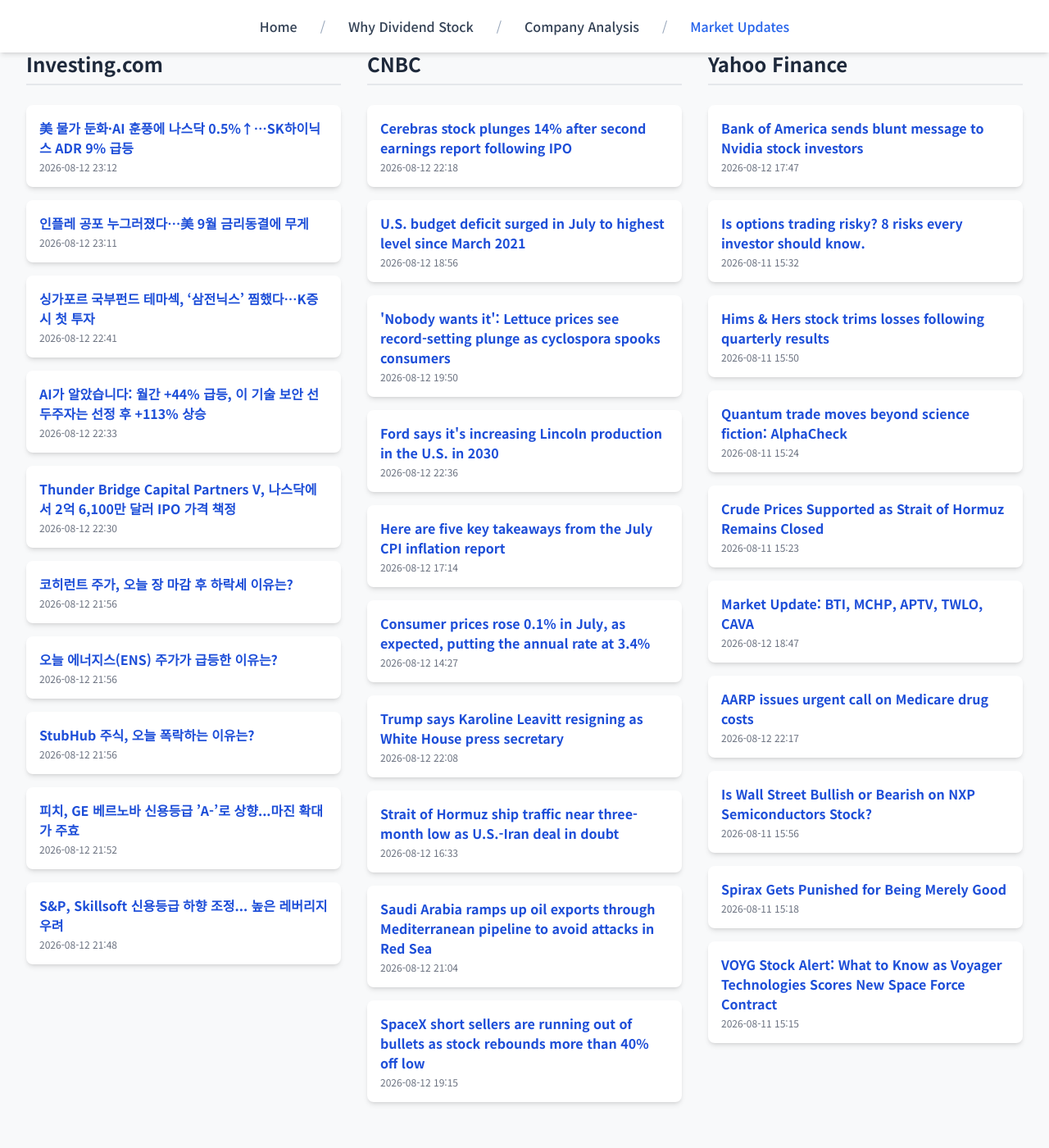
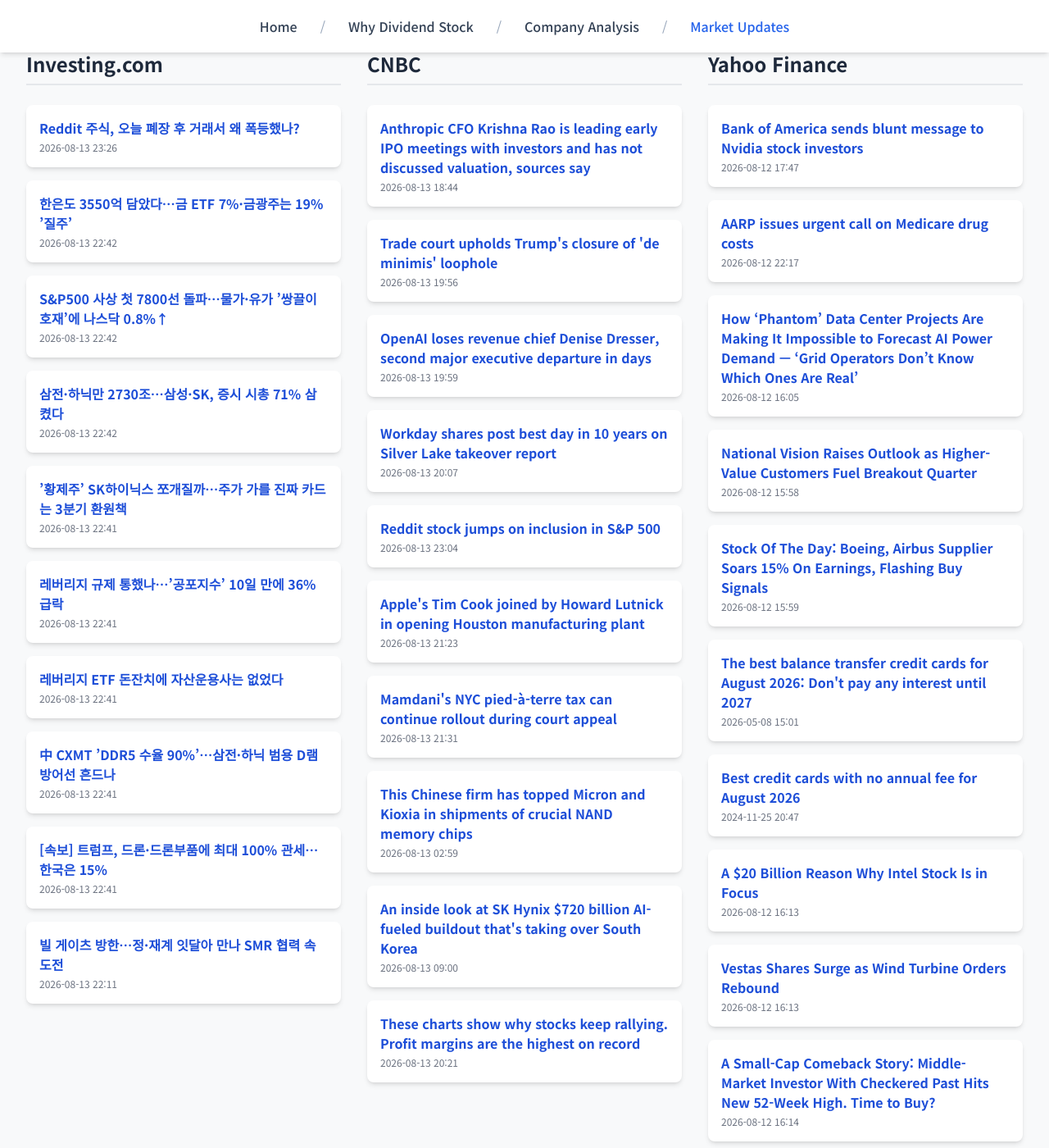
Before and after one commit to Kay-Hwang/my-company-analysis, a Jekyll site: the page built from market-updates.html, in a window 1280 px wide and 1400 px high, scrolled down 214 px. Shown: the whole window at 82% size. Built offline with Jekyll 4.4.1, drawn with Linux system fonts in a browser that asks for light colours; nearby versions of some CDN libraries; a script that is not in the unit is left out; before the commit the page ends 1590 px from its top, so only the background shows below that.

Commit message:
Update daily data

```diff
--- a/_data/latest_data.json
+++ b/_data/latest_data.json
@@ -1,128 +1,128 @@
 {
-  "lastUpdated": "2026년 08월 13일 08:38 KST",
+  "lastUpdated": "2026년 08월 14일 08:38 KST",
   "news": {
     "investing": [
       {
-        "title": "﻿美 물가 둔화·AI 훈풍에 나스닥 0.5%↑…SK하이닉스 ADR 9% 급등",
-        "link": "https://kr.investing.com/news/stock-market-news/article-2059461",
-        "pubDate": "2026-08-12 23:12:09",
-        "summary": "﻿美 물가 둔화·AI 훈풍에 나스닥 0.5%↑…SK하이닉스 ADR 9% 급등"
+        "title": "Reddit 주식, 오늘 폐장 후 거래서 왜 폭등했나?",
+        "link": "https://kr.investing.com/news/stock-market-news/article-93CH-2061749",
+        "pubDate": "2026-08-13 23:26:29",
+        "summary": "Reddit 주식, 오늘 폐장 후 거래서 왜 폭등했나?"
       },
       {
-        "title": "인플레 공포 누그러졌다…美 9월 금리동결에 무게",
-        "link": "https://kr.investing.com/news/stock-market-news/article-2059460",
-        "pubDate": "2026-08-12 23:11:46",
-        "summary": "인플레 공포 누그러졌다…美 9월 금리동결에 무게"
+        "title": "한은도 3550억 담았다…금 ETF 7%·금광주는 19% ’질주’",
+        "link": "https://kr.investing.com/news/stock-market-news/article-2061713",
+        "pubDate": "2026-08-13 22:42:15",
+        "summary": "한은도 3550억 담았다…금 ETF 7%·금광주는 19% ’질주’"
       },
       {
-        "title": "싱가포르 국부펀드  테마섹, ‘삼전닉스’ 찜했다…K증시 첫 투자",
-        "link": "https://kr.investing.com/news/stock-market-news/article-2059436",
-        "pubDate": "2026-08-12 22:41:41",
-        "summary": "싱가포르 국부펀드  테마섹, ‘삼전닉스’ 찜했다…K증시 첫 투자"
+        "title": "S&P500 사상 첫 7800선 돌파…물가·유가 ’쌍끌이 호재’에 나스닥 0.8%↑",
+        "link": "https://kr.investing.com/news/stock-market-news/article-2061714",
+        "pubDate": "2026-08-13 22:42:15",
+        "summary": "S&P500 사상 첫 7800선 돌파…물가·유가 ’쌍끌이 호재’에 나스닥 0.8%↑"
       },
       {
-        "title": "AI가 알았습니다: 월간 +44% 급등, 이 기술 보안 선두주자는 선정 후 +113% 상승",
-        "link": "https://kr.investing.com/news/stock-market-news/article-2059438",
-        "pubDate": "2026-08-12 22:33:00",
-        "summary": "AI가 알았습니다: 월간 +44% 급등, 이 기술 보안 선두주자는 선정 후 +113% 상승"
+        "title": "삼전·하닉만 2730조…삼성·SK, 증시 시총 71% 삼켰다",
+        "link": "https://kr.investing.com/news/stock-market-news/article-2061712",
+        "pubDate": "2026-08-13 22:42:08",
+        "summary": "삼전·하닉만 2730조…삼성·SK, 증시 시총 71% 삼켰다"
       },
       {
-        "title": "Thunder Bridge Capital Partners V, 나스닥에서 2억 6,100만 달러 IPO 가격 책정",
-        "link": "https://kr.investing.com/news/stock-market-news/article-432SI-2059433",
-        "pubDate": "2026-08-12 22:30:03",
-        "summary": "Thunder Bridge Capital Partners V, 나스닥에서 2억 6,100만 달러 IPO 가격 책정"
+        "title": "’황제주’ SK하이닉스 쪼개질까…주가 가를 진짜 카드는 3분기 환원책",
+        "link": "https://kr.investing.com/news/stock-market-news/article-2061711",
+        "pubDate": "2026-08-13 22:41:56",
+        "summary": "’황제주’ SK하이닉스 쪼개질까…주가 가를 진짜 카드는 3분기 환원책"
       },
       {
-        "title": "코히런트 주가, 오늘 장 마감 후 하락세 이유는?",
-        "link": "https://kr.investing.com/news/stock-market-news/article-93CH-2059390",
-        "pubDate": "2026-08-12 21:56:30",
-        "summary": "코히런트 주가, 오늘 장 마감 후 하락세 이유는?"
+        "title": "레버리지 규제 통했나…’공포지수’ 10일 만에 36% 급락",
+        "link": "https://kr.investing.com/news/stock-market-news/article-2061709",
+        "pubDate": "2026-08-13 22:41:56",
+        "summary": "레버리지 규제 통했나…’공포지수’ 10일 만에 36% 급락"
       },
       {
-        "title": "오늘 에너지스(ENS) 주가가 급등한 이유는?",
-        "link": "https://kr.investing.com/news/stock-market-news/article-93CH-2059389",
-        "pubDate": "2026-08-12 21:56:27",
-        "summary": "오늘 에너지스(ENS) 주가가 급등한 이유는?"
+        "title": "레버리지 ETF 돈잔치에 자산운용사는 없었다",
+        "link": "https://kr.investing.com/news/stock-market-news/article-2061715",
+        "pubDate": "2026-08-13 22:41:45",
+        "summary": "레버리지 ETF 돈잔치에 자산운용사는 없었다"
       },
       {
-        "title": "StubHub 주식, 오늘 폭락하는 이유는?",
-        "link": "https://kr.investing.com/news/stock-market-news/article-93CH-2059388",
-        "pubDate": "2026-08-12 21:56:11",
-        "summary": "StubHub 주식, 오늘 폭락하는 이유는?"
+        "title": "中 CXMT ’DDR5 수율 90%’…삼전·하닉 범용 D램 방어선 흔드나",
+        "link": "https://kr.investing.com/news/stock-market-news/article-2061708",
+        "pubDate": "2026-08-13 22:41:43",
+        "summary": "中 CXMT ’DDR5 수율 90%’…삼전·하닉 범용 D램 방어선 흔드나"
       },
       {
-        "title": "피치, GE 베르노바 신용등급 ’A-’로 상향...마진 확대가 주효",
-        "link": "https://kr.investing.com/news/stock-market-news/article-93CH-2059382",
-        "pubDate": "2026-08-12 21:52:27",
-        "summary": "피치, GE 베르노바 신용등급 ’A-’로 상향...마진 확대가 주효"
+        "title": "[속보] 트럼프, 드론·드론부품에 최대 100% 관세…한국은 15%",
+        "link": "https://kr.investing.com/news/stock-market-news/article-2061710",
+        "pubDate": "2026-08-13 22:41:18",
+        "summary": "[속보] 트럼프, 드론·드론부품에 최대 100% 관세…한국은 15%"
       },
       {
-        "title": "S&P, Skillsoft 신용등급 하향 조정... 높은 레버리지 우려",
-        "link": "https://kr.investing.com/news/stock-market-news/article-93CH-2059376",
-        "pubDate": "2026-08-12 21:48:16",
-        "summary": "S&P, Skillsoft 신용등급 하향 조정... 높은 레버리지 우려"
+        "title": "빌 게이츠 방한…정·재계 잇달아 만나 SMR 협력 속도전",
+        "link": "https://kr.investing.com/news/stock-market-news/article-2061671",
+        "pubDate": "2026-08-13 22:11:47",
+        "summary": "빌 게이츠 방한…정·재계 잇달아 만나 SMR 협력 속도전"
       }
     ],
     "cnbc": [
       {
-        "title": "Cerebras stock plunges 14% after second earnings report following IPO",
-        "link": "https://www.cnbc.com/2026/08/12/cerebras-cbrs-q2-earnings-report-2026.html",
-        "pubDate": "Wed, 12 Aug 2026 22:18:58 GMT",
-        "summary": "Cerebras Systems reported better-than-expected second-quarter revenue and raised its full-year guidance."
+        "title": "Anthropic CFO Krishna Rao is leading early IPO meetings with investors and has not discussed valuation, sources say",
+        "link": "https://www.cnbc.com/2026/08/13/anthropic-cfo-early-ipo-meetings-valuation.html",
+        "pubDate": "Thu, 13 Aug 2026 18:44:12 GMT",
+        "summary": "Anthropic CFO Krishna Rao is leading early investor meetings, which have focused on big-picture themes like its Claude AI models, management and more."
       },
       {
-        "title": "U.S. budget deficit surged in July to highest level since March 2021",
-        "link": "https://www.cnbc.com/2026/08/12/us-budget-deficit-surged-in-july-to-highest-level-since-march-2021.html",
-        "pubDate": "Wed, 12 Aug 2026 18:56:15 GMT",
-        "summary": "Beyond the big single-month jump, the collective red ink over the 10 months of the fiscal year rose to nearly $1.8 trillion, surpassing the same period in 2025."
+        "title": "Trade court upholds Trump's closure of 'de minimis' loophole",
+        "link": "https://www.cnbc.com/2026/08/13/trump-trade-court-de-minimis-tariffs-ieepa.html",
+        "pubDate": "Thu, 13 Aug 2026 19:56:06 GMT",
+        "summary": "President Donald Trump in a Truth Social post celebrated the continued closure of the deminimis exemption as a \"BIG WIN.\""
       },
       {
-        "title": "'Nobody wants it': Lettuce prices see record-setting plunge as cyclospora spooks consumers",
-        "link": "https://www.cnbc.com/2026/08/12/lettuce-prices-cyclospora-cpi.html",
-        "pubDate": "Wed, 12 Aug 2026 19:50:29 GMT",
-        "summary": "Lettuce prices posted their sharpest month-over-month decline on record as diners reconsider the vegetable amid the cyclospora outbreak."
+        "title": "OpenAI loses revenue chief Denise Dresser, second major executive departure in days",
+        "link": "https://www.cnbc.com/2026/08/13/openai-denise-dresser-executive-exits.html",
+        "pubDate": "Thu, 13 Aug 2026 19:59:46 GMT",
+        "summary": "Denise Dresser's sudden departure could be a major blow to OpenAI as it pursues a blockbuster IPO."
       },
       {
-        "title": "Ford says it's increasing Lincoln production in the U.S. in 2030",
-        "link": "https://www.cnbc.com/2026/08/12/ford-lincoln-us-china.html",
-        "pubDate": "Wed, 12 Aug 2026 22:36:44 GMT",
-        "summary": "Ford said on Wednesday that it will be increasing production of its Lincoln cars in the U.S. beginning in 2030."
+        "title": "Workday shares post best day in 10 years on Silver Lake takeover report",
+        "link": "https://www.cnbc.com/2026/08/13/workday-skyrockets-25percent-before-trading-halted-on-report-of-silver-lake-takeover.html",
+        "pubDate": "Thu, 13 Aug 2026 20:07:24 GMT",
+        "summary": "Workday investors have been on edge over the prospect of AI disrupting its business model"
       },
       {
-        "title": "Here are five key takeaways from the July CPI inflation report",
-        "link": "https://www.cnbc.com/2026/08/12/here-are-five-key-takeaways-from-the-july-cpi-inflation-report.html",
-        "pubDate": "Wed, 12 Aug 2026 17:14:09 GMT",
-        "summary": "Readings for July on the prices consumers pay for goods and services came in pretty much on target."
+        "title": "Reddit stock jumps on inclusion in S&P 500",
+        "link": "https://www.cnbc.com/2026/08/13/reddit-shares-jump-11percent-on-inclusion-in-sp-500.html",
+        "pubDate": "Thu, 13 Aug 2026 23:04:21 GMT",
+        "summary": "Reddit shares jumped on the company's inclusion in the S&amp;P 500."
       },
       {
-        "title": "Consumer prices rose 0.1% in July, as expected, putting the annual rate at 3.4%",
-        "link": "https://www.cnbc.com/2026/08/12/cpi-inflation-report-july-2026.html",
-        "pubDate": "Wed, 12 Aug 2026 14:27:35 GMT",
-        "summary": "The consumer price index was expected to increase 0.1% in July, with an annual rate of 3.4%."
+        "title": "Apple's Tim Cook joined by Howard Lutnick in opening Houston manufacturing plant",
+        "link": "https://www.cnbc.com/2026/08/13/apples-tim-cook-and-howard-lutnick-open-houston-manufacturing-plant.html",
+        "pubDate": "Thu, 13 Aug 2026 21:23:35 GMT",
+        "summary": "As Tim Cook gets set to step down as Apple CEO, he's offering a glimpse into what he may be doing as chairman."
       },
       {
-        "title": "Trump says Karoline Leavitt resigning as White House press secretary",
-        "link": "https://www.cnbc.com/2026/08/12/trump-white-house-karoline-leavitt-resigning-.html",
-        "pubDate": "Wed, 12 Aug 2026 22:08:51 GMT",
-        "summary": "Leavitt, the youngest White House press secretary ever, gave birth in May to a girl, her second child."
+        "title": "Mamdani's NYC pied-à-terre tax can continue rollout during court appeal",
+        "link": "https://www.cnbc.com/2026/08/13/mamdani-nyc-pied-a-terre-tax-lawsuit.html",
+        "pubDate": "Thu, 13 Aug 2026 21:31:44 GMT",
+        "summary": "The tax championed by Mayor Zohran Mamdani has drawn the ire of President Donald Trump, who said it must be stopped and vowed to explore federal options."
       },
       {
-        "title": "Strait of Hormuz ship traffic near three-month low as U.S.-Iran deal in doubt",
-        "link": "https://www.cnbc.com/2026/08/12/strait-hormuz-ship-traffic-iran-war-deal.html",
-        "pubDate": "Wed, 12 Aug 2026 16:33:35 GMT",
-        "summary": "Traffic is about 90% lower than the daily average of 130 ships that transited Hormuz before the U.S. and Israel attacked Iran on Feb. 28."
+        "title": "This Chinese firm has topped Micron and Kioxia in shipments of crucial NAND memory chips",
+        "link": "https://www.cnbc.com/2026/08/13/chinese-firm-tops-micron-kioxia-shipments-nand-memory-chips.html",
+        "pubDate": "Thu, 13 Aug 2026 02:59:50 GMT",
+        "summary": "Counterpoint Research looked at the NAND segment of memory chips, which is benefitting along with the larger DRAM segment from artificial intelligence demand."
       },
       {
-        "title": "Saudi Arabia ramps up oil exports through Mediterranean pipeline to avoid attacks in Red Sea",
-        "link": "https://www.cnbc.com/2026/08/12/saudi-arabia-iran-oil-red-sea-houthi-suez-canal-strait-hormuz.html",
-        "pubDate": "Wed, 12 Aug 2026 21:04:18 GMT",
-        "summary": "Oil exports from Egypt's Mediterranean port of Sidi Kerir have more than doubled. The crude is mostly from Saudi Arabia, according to Kpler."
+        "title": "An inside look at SK Hynix $720 billion AI-fueled buildout that's taking over South Korea",
+        "link": "https://www.cnbc.com/2026/08/13/inside-sk-hynixs-720-billion-bet-to-build-enough-memory-for-ai.html",
+        "pubDate": "Thu, 13 Aug 2026 09:00:01 GMT",
+        "summary": "SK Hynix, the leading maker of high-bandwidth memory, is pouring $720 billion into memory factories to meet AI demand. We got an exclusive first look."
       },
       {
-        "title": "SpaceX short sellers are running out of bullets as stock rebounds more than 40% off low",
-        "link": "https://www.cnbc.com/2026/08/12/spacex-short-sellers-are-running-out-of-bullets-as-stock-rebounds-38percent-off-low.html",
-        "pubDate": "Wed, 12 Aug 2026 19:15:54 GMT",
-        "summary": "Short interest in SpaceX fell to about 11% of the company's publicly traded shares Wednesday, down sharply from a peak of 34% last week, according to S3."
+        "title": "These charts show why stocks keep rallying. Profit margins are the highest on record",
+        "link": "https://www.cnbc.com/2026/08/13/these-charts-show-why-stocks-keep-rallying-profit-margins-are-highest-on-record.html",
+        "pubDate": "Thu, 13 Aug 2026 20:21:51 GMT",
+        "summary": "Recent FactSet data show that the rise in earnings is not coming from sales growth alone."
       }
     ],
     "yahoo": [
@@ -133,58 +133,58 @@
         "summary": "Bank of America sends blunt message to Nvidia stock investors"
       },
       {
-        "title": "Is options trading risky? 8 risks every investor should know.",
-        "link": "https://finance.yahoo.com/personal-finance/investing/article/is-options-trading-risky-153226519.html",
-        "pubDate": "2026-08-11T15:32:26Z",
-        "summary": "Is options trading risky? 8 risks every investor should know."
-      },
-      {
-        "title": "Hims & Hers stock trims losses following quarterly results",
-        "link": "https://finance.yahoo.com/markets/stocks/article/hims--hers-stock-trims-losses-following-quarterly-results-155021166.html",
-        "pubDate": "2026-08-11T15:50:21Z",
-        "summary": "Hims & Hers stock trims losses following quarterly results"
-      },
-      {
-        "title": "Quantum trade moves beyond science fiction: AlphaCheck",
-        "link": "https://finance.yahoo.com/markets/article/quantum-trade-moves-beyond-science-fiction-alphacheck-152407486.html",
-        "pubDate": "2026-08-11T15:24:07Z",
-        "summary": "Quantum trade moves beyond science fiction: AlphaCheck"
-      },
-      {
-        "title": "Crude Prices Supported as Strait of Hormuz Remains Closed",
-        "link": "https://finance.yahoo.com/energy/articles/crude-prices-supported-strait-hormuz-152330758.html",
-        "pubDate": "2026-08-11T15:23:30Z",
-        "summary": "Crude Prices Supported as Strait of Hormuz Remains Closed"
-      },
-      {
-        "title": "Market Update: BTI, MCHP, APTV, TWLO, CAVA",
-        "link": "https://finance.yahoo.com/research/reports/ARGUS_47898_MarketUpdate_1786560461000?yptr=yahoo&ncid=yahooproperties_plusresear_nm5q6ze1cei",
-        "pubDate": "2026-08-12T18:47:41Z",
-        "summary": "Market Update: BTI, MCHP, APTV, TWLO, CAVA"
-      },
-      {
         "title": "AARP issues urgent call on Medicare drug costs",
         "link": "https://finance.yahoo.com/healthcare/articles/aarp-issues-urgent-call-medicare-221700862.html",
         "pubDate": "2026-08-12T22:17:00Z",
         "summary": "AARP issues urgent call on Medicare drug costs"
       },
       {
-        "title": "Is Wall Street Bullish or Bearish on NXP Semiconductors Stock?",
-        "link": "https://finance.yahoo.com/markets/stocks/articles/wall-street-bullish-bearish-nxp-155618610.html",
-        "pubDate": "2026-08-11T15:56:18Z",
-        "summary": "Is Wall Street Bullish or Bearish on NXP Semiconductors Stock?"
+        "title": "How ‘Phantom’ Data Center Projects Are Making It Impossible to Forecast AI Power Demand — ‘Grid Operators Don’t Know Which Ones Are Real’",
+        "link": "https://finance.yahoo.com/technology/ai/articles/phantom-data-center-projects-making-160554911.html",
+        "pubDate": "2026-08-12T16:05:54Z",
+        "summary": "How ‘Phantom’ Data Center Projects Are Making It Impossible to Forecast AI Power Demand — ‘Grid Operators Don’t Know Which Ones Are Real’"
       },
       {
-        "title": "Spirax Gets Punished for Being Merely Good",
-        "link": "https://finance.yahoo.com/markets/stocks/articles/spirax-gets-punished-being-merely-151858718.html",
-        "pubDate": "2026-08-11T15:18:58Z",
-        "summary": "Spirax Gets Punished for Being Merely Good"
+        "title": "National Vision Raises Outlook as Higher-Value Customers Fuel Breakout Quarter",
+        "link": "https://finance.yahoo.com/markets/stocks/articles/national-vision-raises-outlook-higher-155813048.html",
+        "pubDate": "2026-08-12T15:58:13Z",
+        "summary": "National Vision Raises Outlook as Higher-Value Customers Fuel Breakout Quarter"
       },
       {
-        "title": "VOYG Stock Alert: What to Know as Voyager Technologies Scores New Space Force Contract",
-        "link": "https://finance.yahoo.com/markets/stocks/articles/voyg-stock-alert-know-voyager-151504914.html",
-        "pubDate": "2026-08-11T15:15:04Z",
-        "summary": "VOYG Stock Alert: What to Know as Voyager Technologies Scores New Space Force Contract"
+        "title": "Stock Of The Day: Boeing, Airbus Supplier Soars 15% On Earnings, Flashing Buy Signals",
+        "link": "https://www.investors.com/research/ibd-stock-of-the-day/boeing-supplier-astronics-stock-earnings-buy-signals/?src=A00220&yptr=yahoo",
+        "pubDate": "2026-08-12T15:59:12Z",
+        "summary": "Stock Of The Day: Boeing, Airbus Supplier Soars 15% On Earnings, Flashing Buy Signals"
+      },
+      {
+        "title": "The best balance transfer credit cards for August 2026: Don't pay any interest until 2027",
+        "link": "https://finance.yahoo.com/personal-finance/credit-cards/article/best-balance-transfer-credit-cards-0-introductory-apr-150104640.html",
+        "pubDate": "2026-05-08T15:01:04Z",
+        "summary": "The best balance transfer credit cards for August 2026: Don't pay any interest until 2027"
+      },
+      {
+        "title": "Best credit cards with no annual fee for August 2026",
+        "link": "https://finance.yahoo.com/personal-finance/credit-cards/article/best-credit-cards-with-no-annual-fee-204747522.html",
+        "pubDate": "2024-11-25T20:47:47Z",
+        "summary": "Best credit cards with no annual fee for August 2026"
+      },
+      {
+        "title": "A $20 Billion Reason Why Intel Stock Is in Focus",
+        "link": "https://finance.yahoo.com/markets/stocks/articles/20-billion-reason-why-intel-161346436.html",
+        "pubDate": "2026-08-12T16:13:46Z",
+        "summary": "A $20 Billion Reason Why Intel Stock Is in Focus"
+      },
+      {
+        "title": "Vestas Shares Surge as Wind Turbine Orders Rebound",
+        "link": "https://finance.yahoo.com/energy/articles/vestas-shares-surge-wind-turbine-161341125.html",
+        "pubDate": "2026-08-12T16:13:41Z",
+        "summary": "Vestas Shares Surge as Wind Turbine Orders Rebound"
+      },
+      {
+        "title": "A Small-Cap Comeback Story: Middle-Market Investor With Checkered Past Hits New 52-Week High. Time to Buy?",
+        "link": "https://finance.yahoo.com/markets/stocks/articles/small-cap-comeback-story-middle-161453772.html",
+        "pubDate": "2026-08-12T16:14:53Z",
+        "summary": "A Small-Cap Comeback Story: Middle-Market Investor With Checkered Past Hits New 52-Week High. Time to Buy?"
       }
     ]
   }
```
